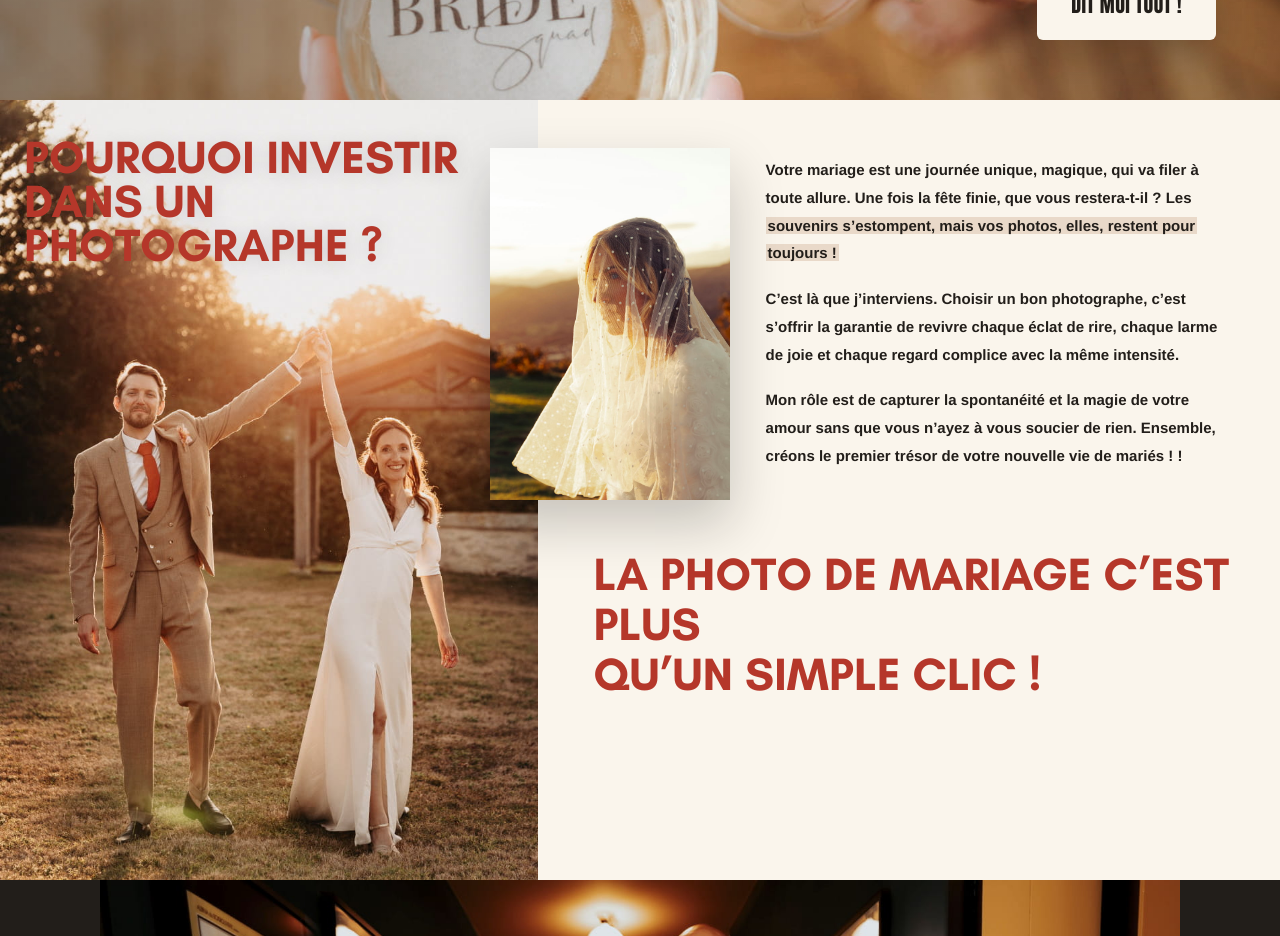
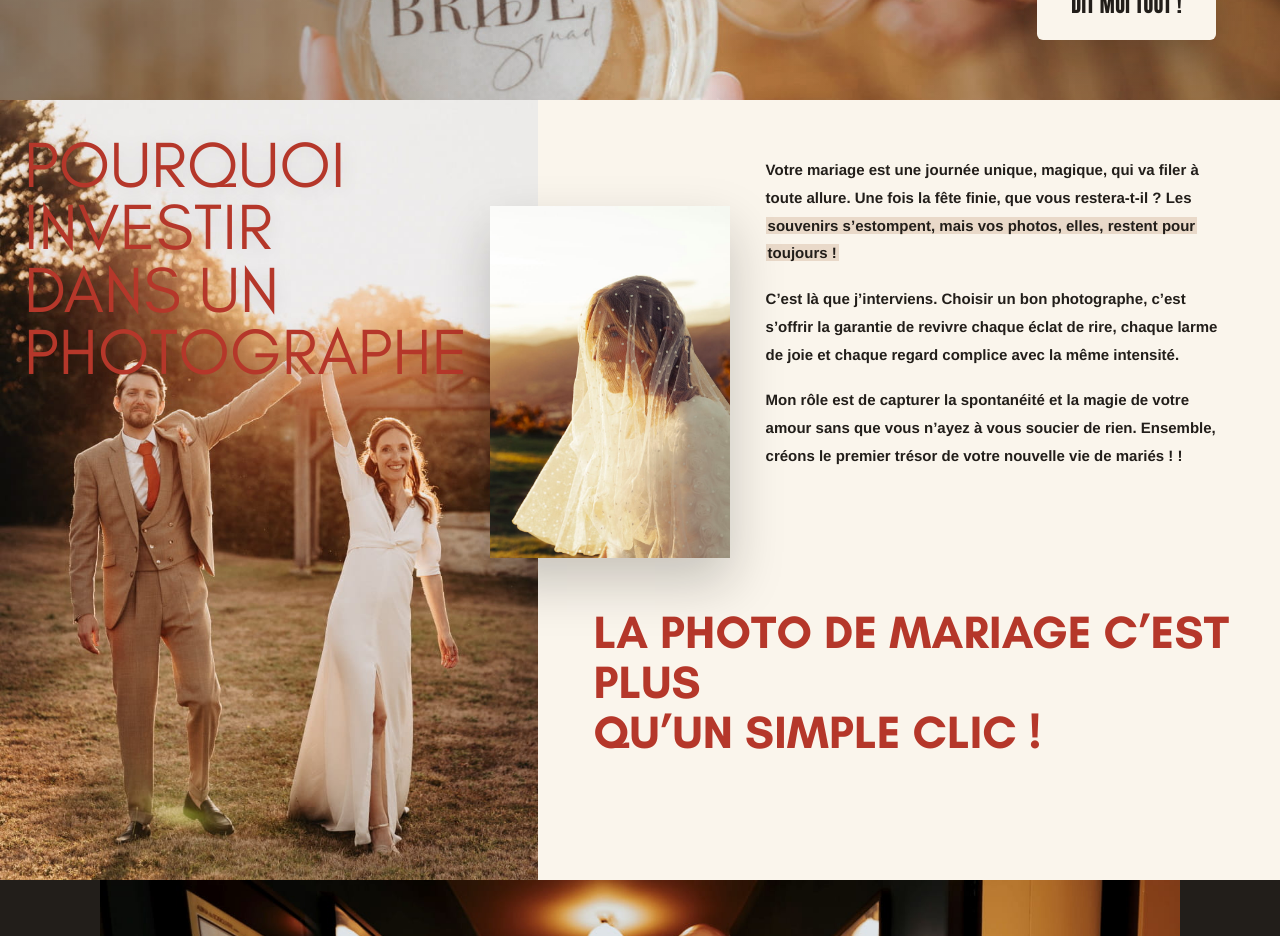
Before and after one commit to saslandeco-cmyk/tioto-photographe, a Next.js app: page / in a window 1280 px wide. Shown: the part 2060-2996 px from the top of the page. Built offline with nearby package versions, Linux system fonts and the light colour scheme.

Commit message:
Update WhyPhotographer.module.css

```diff
--- a/app/components/WhyPhotographer.module.css
+++ b/app/components/WhyPhotographer.module.css
@@ -22,10 +22,10 @@
   margin: 0;
   max-width: 92%;
   font-family: var(--font-glacial);
-  font-weight: 700;
+  font-weight: 400;
   text-transform: uppercase;
   color: var(--red);
-  font-size: clamp(26px, 3.6vw, 46px);
+  font-size: 65px;
   line-height: 0.96;
   letter-spacing: 0.005em;
   text-shadow: 0 2px 20px rgba(0, 0, 0, 0.12);
@@ -50,7 +50,7 @@
   width: 240px;
   aspect-ratio: 3 / 4.4;
   margin-left: -104px;
-  margin-top: -8px;
+  margin-top: 50px;
   box-shadow: 0 24px 50px rgba(20, 16, 13, 0.22);
   z-index: 2;
 }
```
